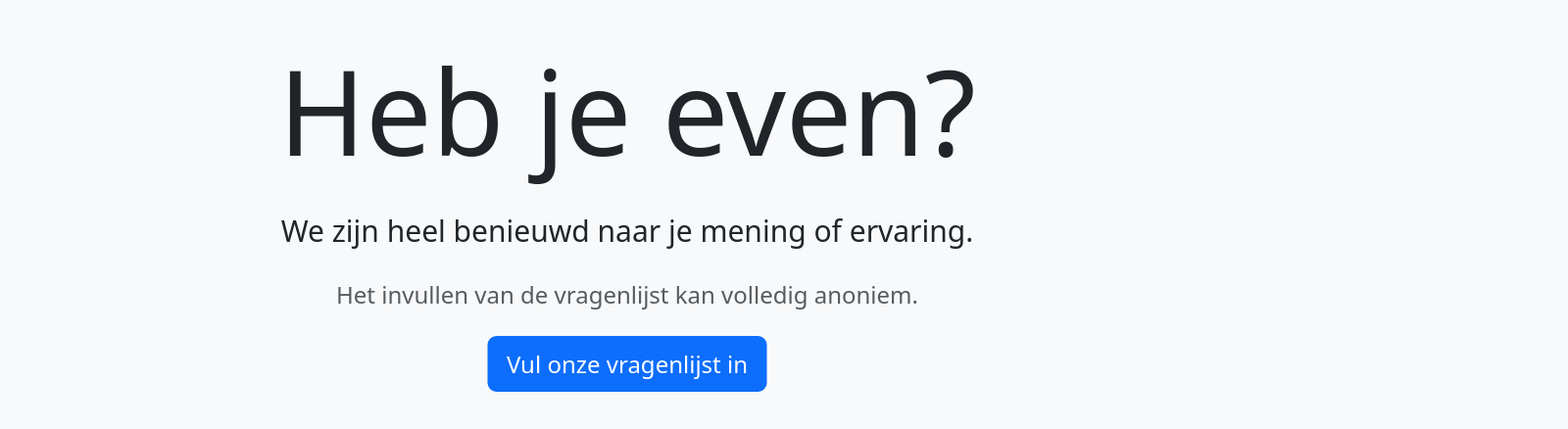
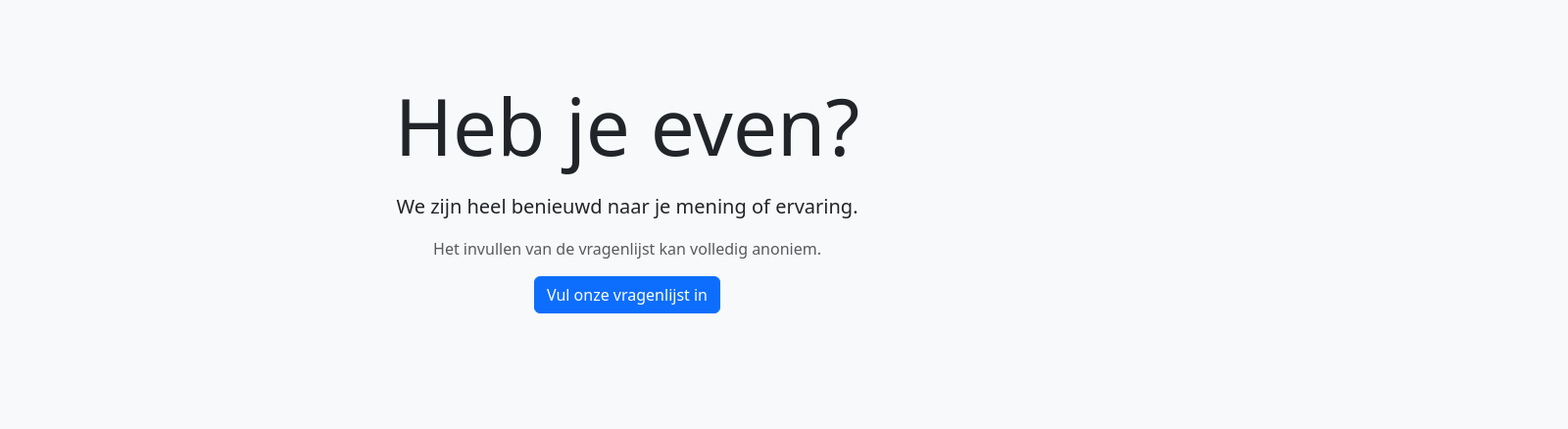
Before and after one commit to Dj-NVD/derby-website, a plain HTML site: page kiosk.html in a window 1280 px wide. Shown: the whole page at 98% size, 1600 px wide, since content can reach past the window. Drawn offline with nearby package versions, Linux system fonts and the light colour scheme.

Commit message:
Update kiosk.html

```diff
--- a/kiosk.html
+++ b/kiosk.html
@@ -3,27 +3,30 @@
 
 <head>
     <meta charset="UTF-8">
-    <meta name="viewport" content="width=device-width, initial-scale=1.0">
+    <meta name="viewport" content="width=device-width, initial-scale=1.0, maximum-scale=1.5, user-scalable=yes">
     <title>Kioskpagina Derby</title>
     <link href="https://cdn.jsdelivr.net/npm/bootstrap@5.3.2/dist/css/bootstrap.min.css" rel="stylesheet" integrity="sha384-T3c6CoIi6uLrA9TneNEoa7RxnatzjcDSCmG1MXxSR1GAsXEV/Dwwykc2MPK8M2HN" crossorigin="anonymous">
     <style>
 body {
-            transform: scale(1.5);
     background-color: #f8f9fa;
+    margin: 0;
+    overflow-x: hidden;
 }
 
 .container {
     text-align: center;
     margin-top: 10vh;
+    overflow-x: auto;
 }
 
 .container h1 {
     margin-bottom: 20px;
 }
+
     </style>
 </head>
 
-<body class="d-flex align-items-center justify-content-center">
+<body class=" align-items-center justify-content-center">
 
     <div class="container">
         <h1 class="display-1">Heb je even?</h1>
```
Lines whose indentation alone changed are shown as unchanged.
